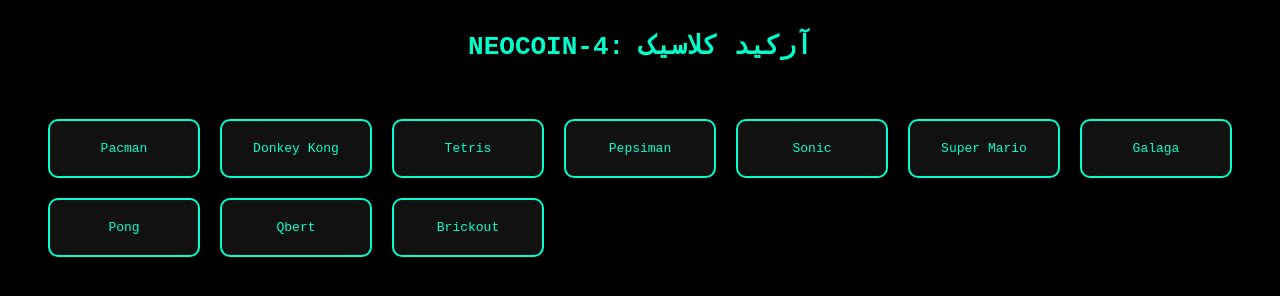
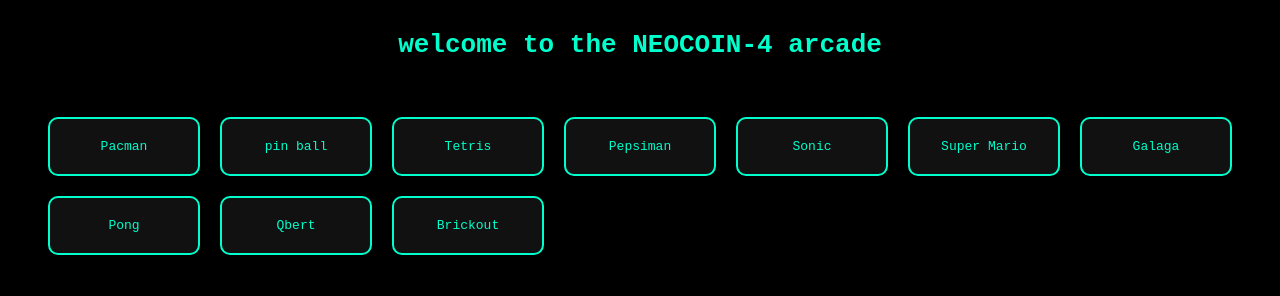
Before and after one commit to milad180/NEOCOIN-4, a plain HTML site: page index.html in a window 1280 px wide. Drawn offline with Linux system fonts and the light colour scheme.

Commit message:
Update index.html

```diff
--- a/index.html
+++ b/index.html
@@ -36,10 +36,10 @@
   </style>
 </head>
 <body>
-  <h1>NEOCOIN-4: آرکید کلاسیک</h1>
+  <h1>welcome to the NEOCOIN-4 arcade</h1>
   <div class="grid">
     <a href="pacman/index.html">Pacman</a>
-    <a href="donkey_kong/index.html">Donkey Kong</a>
+    <a href="pin_ball/index.html">pin ball</a>
     <a href="tetris/index.html">Tetris</a>
     <a href="pepsiman/index.html">Pepsiman</a>
     <a href="sonic/index.html">Sonic</a>
```
